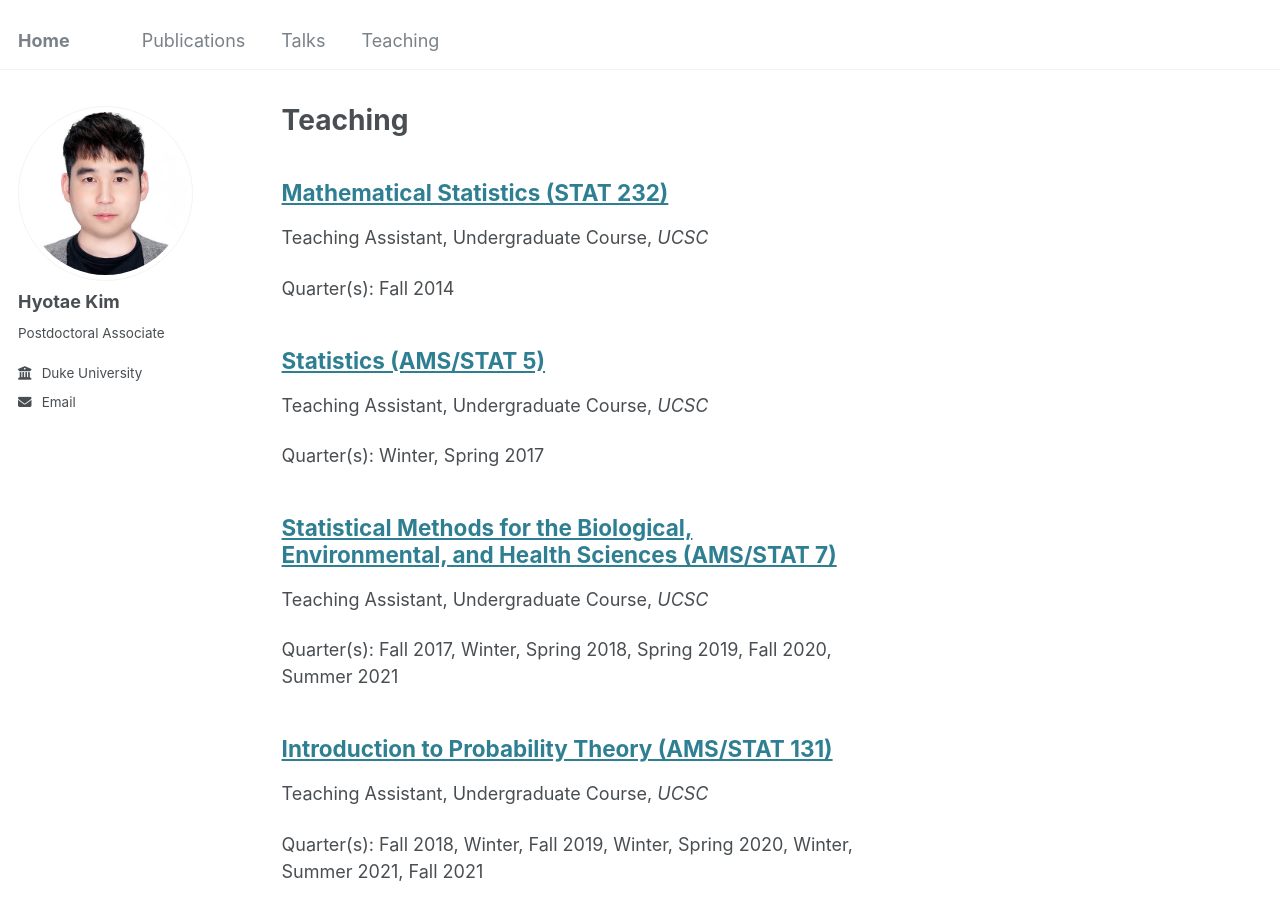
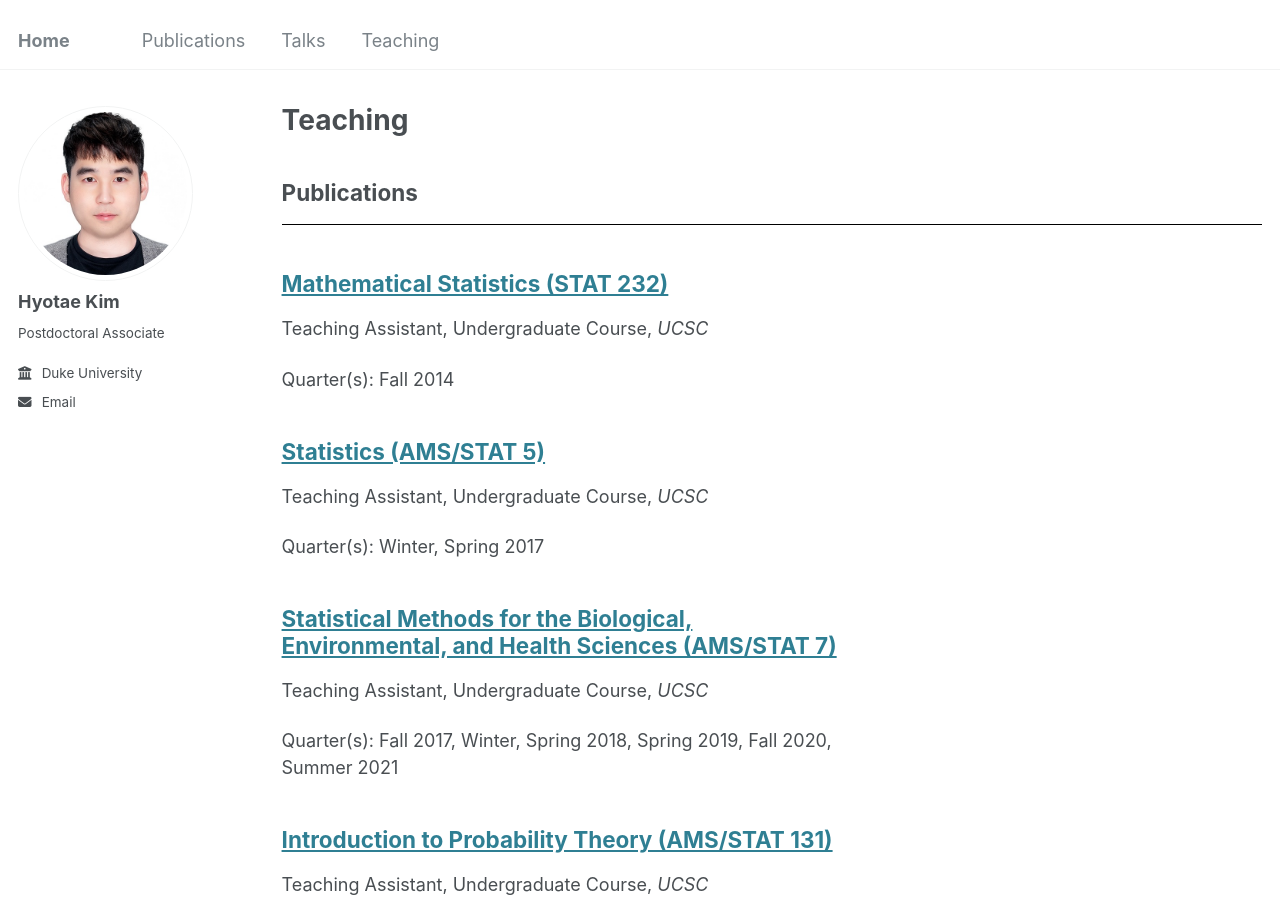
Before and after one commit to HyotaeKim/HyotaeKim.github.io, a Jekyll site: the page built from _pages/teaching.html, in a window 1280 px wide and 900 px high. Built offline with Jekyll 4.4.1, drawn with Linux system fonts in a browser that asks for light colours.

Commit message:
Update teaching.html

```diff
--- a/_pages/teaching.html
+++ b/_pages/teaching.html
@@ -7,6 +7,8 @@ author_profile: true
 
 {% include base_path %}
 
+<div><h2> Publications </h2></div>
+<hr style="border-color:black;">
 {% for post in site.teaching reversed %}
   {% include archive-single.html %}
 {% endfor %}
```
